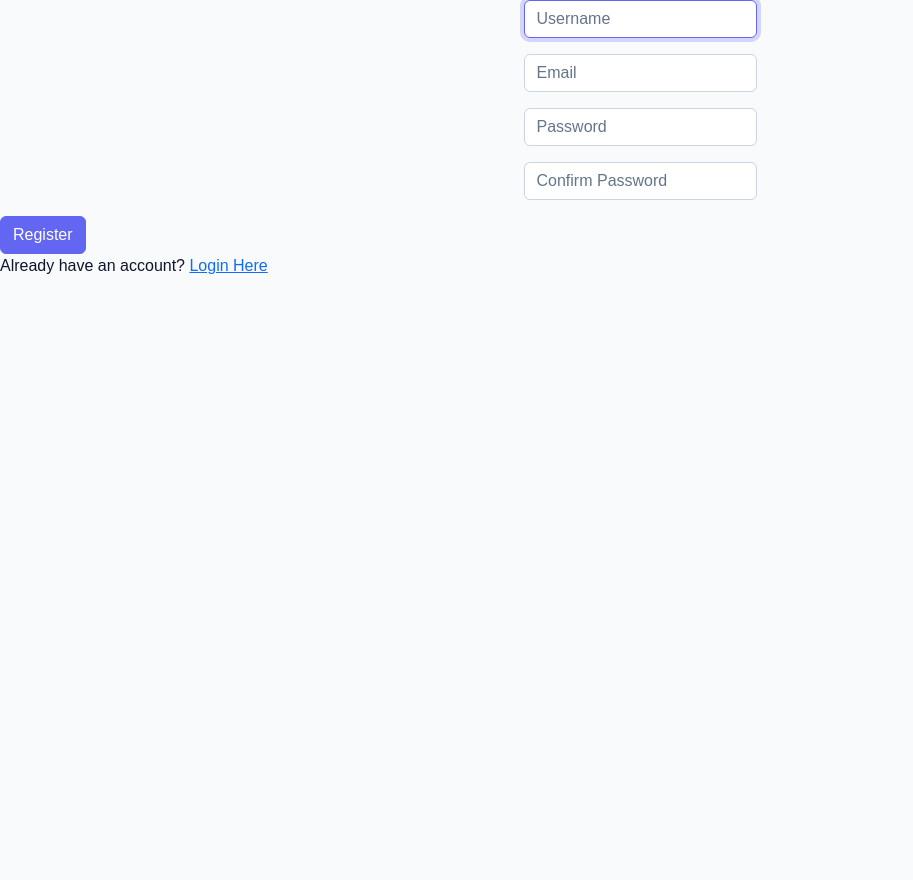
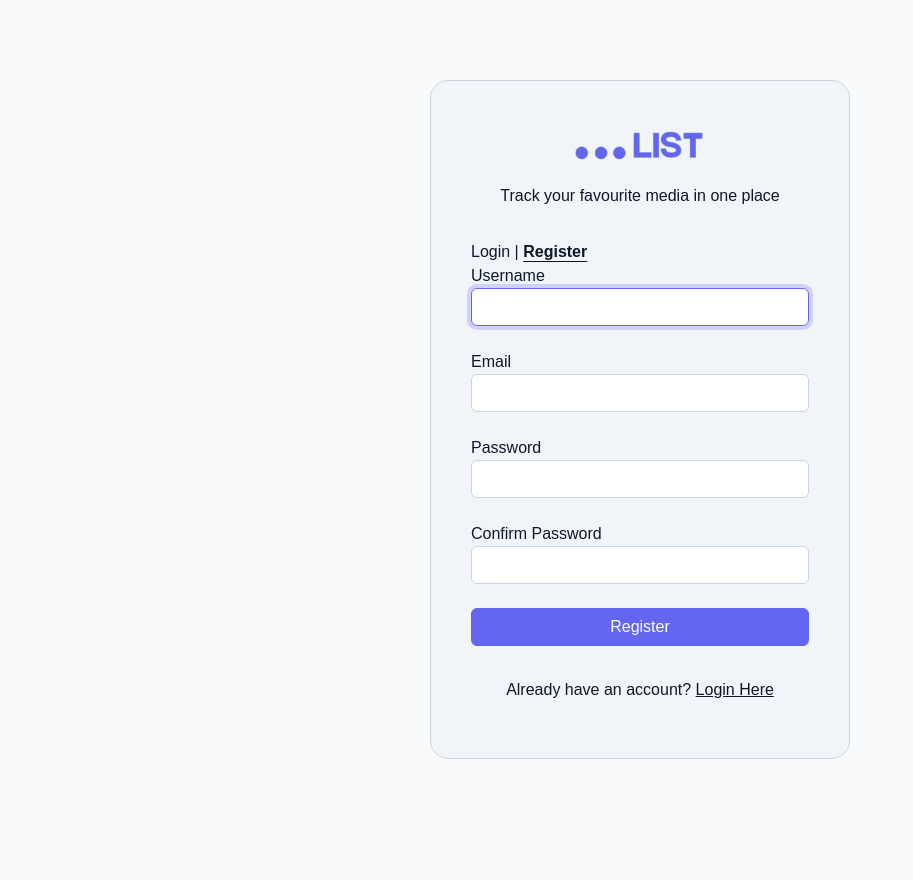
Before and after one commit to udhavahuja/DashList, a Flask app: page /register in a window 1280 px wide. Shown: the whole page, without its empty margins (0-913 px from the left). Before the commit the page ends 274 px from the top, so only its background shows below. Run offline with Flask 3, Linux system fonts and the light colour scheme.

Commit message:
Fixed UI for Login and Register pages

```diff
--- a/static/css/style.css
+++ b/static/css/style.css
@@ -444,3 +444,58 @@ body {
     color: var(--primary);
     transform: translateY(-4px);
 }
+
+/* Login */
+.auth-container{
+    max-width:420px;
+    margin:80px auto;
+    padding:2.5rem;
+    background: var(--bg-secondary);
+    border: 1px solid var(--border);
+    border-radius: 18px;
+}
+.auth-header{
+    text-align:center;
+    margin-bottom:2rem;
+}
+.auth-logo{
+    width:140px;
+    margin-bottom:0.75rem;
+}
+.auth-header p{
+    color:var(--text-secondary);
+}
+.auth-switch{
+    text-align:center;
+    margin-bottom:2rem;
+    justify-content: center;
+}
+.auth-switch .active{
+    color:var(--primary);
+    font-weight:600;
+    text-decoration: underline;
+    text-underline-offset: 4px;
+}
+.auth-switch a{
+    color:var(--text-secondary);
+    text-decoration:none;
+}
+.auth-switch a:hover{
+    color:var(--primary-color);
+}
+.auth-footer{
+    margin-top:2rem;
+    text-align:center;
+}
+.auth-footer a{
+    color:var(--primary-color);
+}
+.switchBtn {
+    text-decoration: none;
+    color: var(--text);
+}
+.active{
+    font-weight:600;
+    text-decoration: underline;
+    text-underline-offset: 4px;
+}
--- a/templates/auth/register.html
+++ b/templates/auth/register.html
@@ -5,24 +5,41 @@
 {% endblock %}
 
 {% block body %}
+    <div class="container auth-container">
+        <div class="auth-header">
+            <img src="{{ url_for('static', filename='images/DashList_logo.png')}}" alt="DashList Logo" class="auth-logo">
+            <p>Track your favourite media in one place</p>
+        </div>
+
+        <div class="auto-switch">
+            <a href="/login" class="switchBtn">Login</a>
+            <span>|</span>
+            <span class="active">Register</span>
+        </div>
+
         <form action="/register" method="post">
-        <div class="mb-3">
-            <input autocomplete="off" autofocus class="form-control mx-auto w-auto" name="username" placeholder="Username" type="text"></input>
+            <div class="mb-4">
+                <label>Username</label>
+                <input autocomplete="off" autofocus class="form-control" name="username" type="text"></input>
             </div>
-        <div class="mb-3">
-            <input class="form-control mx-auto w-auto" name="email" placeholder="Email" type="text"></input>
+            <div class="mb-4">
+                <label>Email</label>
+                <input class="form-control" name="email" type="email"></input>
             </div>
-        <div class="mb-3">
-            <input class="form-control mx-auto w-auto" name="password" placeholder="Password" type="password"></input>
+            <div class="mb-4">
+                <label>Password</label>
+                <input class="form-control" name="password" type="password"></input>
             </div>
-        <div class="mb-3">
-            <input class="form-control mx-auto w-auto" name="confirmation" placeholder="Confirm Password" type="password"></input>
+            <div class="mb-4">
+                <label>Confirm Password</label>
+                <input class="form-control" name="confirmation" type="password"></input>
             </div>
-        <button class="btn btn-primary" type="submit">Register</button>
+            <button class="btn btn-primary w-100" type="submit">Register</button>
         </form>
 
-    <p>
+        <p class="auth-footer">
             Already have an account?
             <a href="/login">Login Here</a>
         </p>
+    </div>
 {% endblock %}
--- a/templates/components/navbar.html
+++ b/templates/components/navbar.html
@@ -3,7 +3,7 @@
         <div class="container">
             <div class="logo">
                 <a href="/">
-                    <img src="static/images/DashList_logo.png" alt="Dashlist logo" id="logo">
+                    <img src="{{ url_for('static', filename='images/DashList_logo.png')}}" alt="Dashlist logo" id="logo">
                 </a>
             </div>
             <div class="options">
```
Also changed, not shown: templates/auth/login.html (+26 -11 lines). Lines whose indentation alone changed are shown as unchanged.
